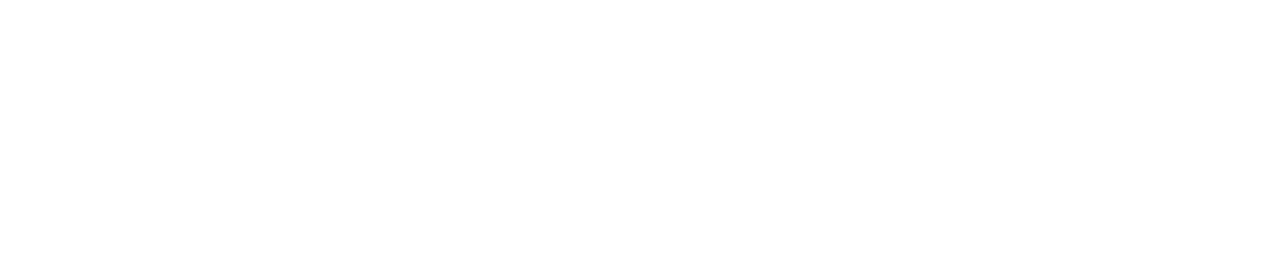
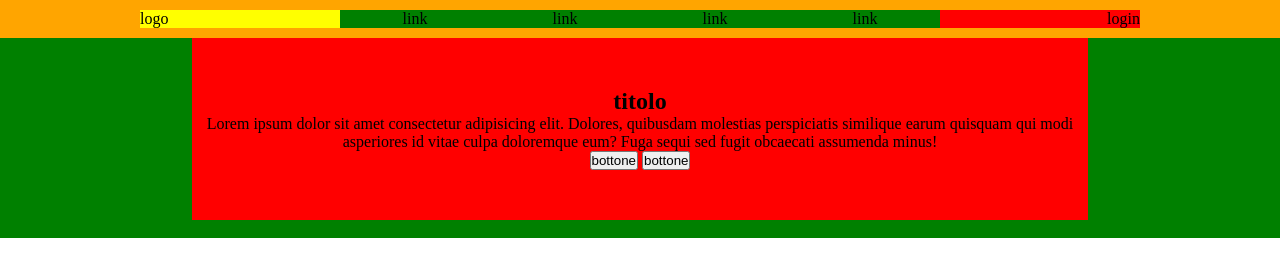
Before and after one commit to NicolaBellini/htmlcss-struttura-discord, a plain HTML site: page index.html in a window 1280 px wide. Drawn offline with Linux system fonts and the light colour scheme.

Commit message:
[add]header and top section

```diff
--- a/index.html
+++ b/index.html
@@ -9,12 +9,29 @@
 <body>
 
   <header>
-    <div>
-
-    </div>
+    <section>
+      <div class="logo">logo</div>
+      <div class="menu">
+        <span>link</span>
+        <span>link</span>
+        <span>link</span>
+        <span>link</span>
+      </div>
+      <div class="login">login</div>
+    </section>
   </header>
 
-  <main></main>
+  <main>
+    <section class="hero">
+      <div class="top">
+        <h1>titolo</h1>
+        <p>Lorem ipsum dolor sit amet consectetur adipisicing elit. Dolores, quibusdam molestias perspiciatis similique earum quisquam qui modi asperiores id vitae culpa doloremque eum? Fuga sequi sed fugit obcaecati assumenda minus!</p>
+        <button>bottone</button>
+        <button>bottone</button>
+      </div>
+    </section>
+
+  </main>
 
   <footer></footer>
 
--- a/style.css
+++ b/style.css
@@ -0,0 +1,48 @@
+*{
+  margin: 0;
+  padding: 0;
+  box-sizing: border-box;
+}
+header{
+  background-color: orange;
+  padding: 10px;
+}
+
+header section{
+  display: flex;
+  justify-content: center;
+}
+
+header .logo{
+  background-color: yellow;
+  width: 200px;
+}
+
+header .menu{
+  display:flex;
+  justify-content: space-around;
+  background-color: green;
+  width: 600px;
+}
+
+header .login{
+  display: flex;
+  justify-content: flex-end;
+  background-color: red;
+  width: 200px;
+}
+
+.hero{
+  background-color: green;
+  height: 200px;
+  width: 100%;
+  text-align: center;
+
+}
+
+.top{
+  margin: 0 auto;
+  padding: 50px 0;
+  background-color: red;
+  margin: 0 15%;
+}
```
